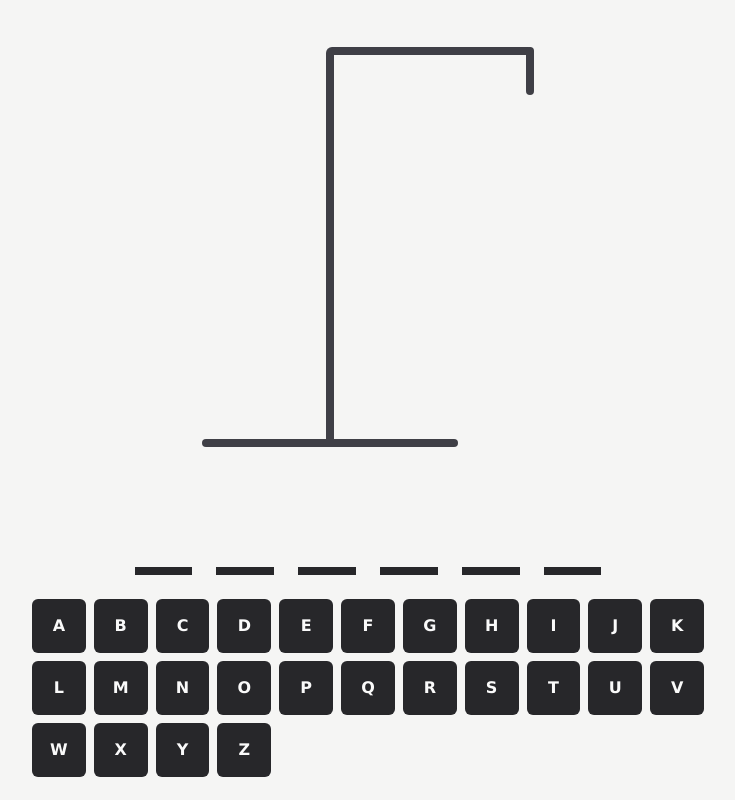
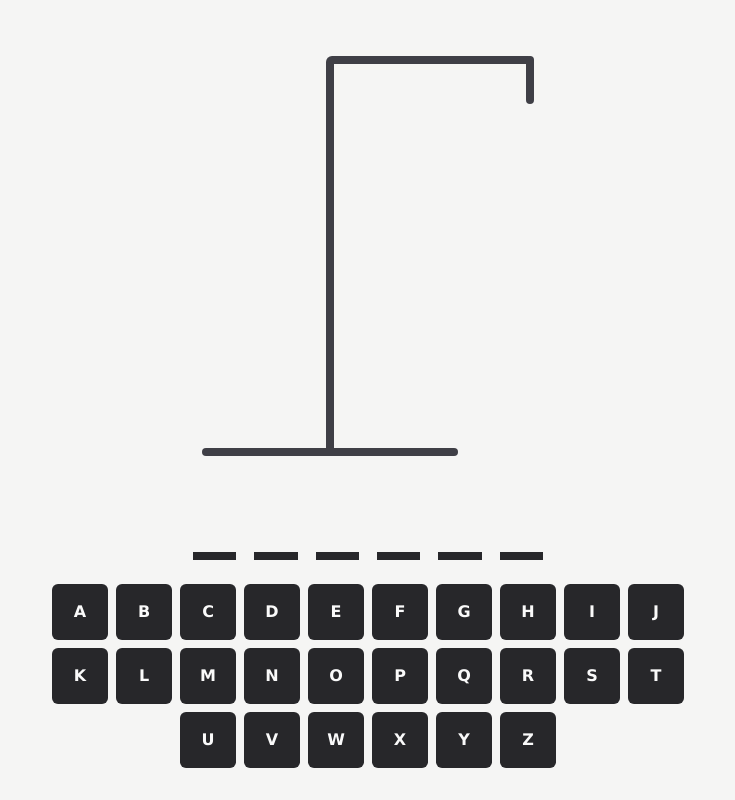
Before and after one commit to Dunkelhaiser/Hangem, a React (Vite) app: page / in a window 1280 px wide. Shown: the whole page, without its empty margins (272-1007 px from the left). Built offline with nearby package versions, Linux system fonts and the light colour scheme.

Commit message:
Updated UI

```diff
--- a/src/components/Keyboard.tsx
+++ b/src/components/Keyboard.tsx
@@ -36,19 +36,20 @@ interface Props {
 
 const Keyboard = ({ correctLetters, incorrectLetters, addGuessedLetter, disabled }: Props) => {
     return (
-        <div className="grid w-full max-w-2xl grid-cols-[repeat(auto-fit,_minmax(50px,_1fr))] gap-2">
+        <div className=" flex w-full max-w-2xl flex-wrap justify-center gap-2">
             {keys.map((key) => {
                 return (
                     <button
                         onClick={() => addGuessedLetter(key)}
                         disabled={incorrectLetters.includes(key) || disabled || correctLetters.includes(key)}
                         key={key}
-                        className={`aspect-square rounded-md bg-zinc-800 p-2 font-bold uppercase text-zinc-50 transition ${
+                        className={`aspect-square h-14 w-14 rounded-md p-2 font-bold uppercase text-zinc-50 transition ${
                             correctLetters.includes(key) || incorrectLetters.includes(key) || disabled
                                 ? "cursor-default"
-                                : "cursor-pointer hover:bg-zinc-700 focus-visible:bg-zinc-700 active:bg-zinc-900 "
+                                : "cursor-pointer hover:bg-zinc-700 focus-visible:bg-zinc-700 active:bg-zinc-900"
                         }
-                        ${!incorrectLetters.includes(key) ? "" : "bg-zinc-400"} ${correctLetters.includes(key) ? "bg-slate-500" : ""}`}
+                        ${!correctLetters.includes(key) && !incorrectLetters.includes(key) && "bg-zinc-800"}
+                        ${incorrectLetters.includes(key) && "bg-zinc-400"} ${correctLetters.includes(key) && "bg-slate-500"}`}
                     >
                         {key}
                     </button>
--- a/src/components/Word.tsx
+++ b/src/components/Word.tsx
@@ -9,7 +9,7 @@ interface Props {
 const Word = ({ guessingWord, guessedLetters, reveal }: Props) => {
     const [word] = useState(guessingWord);
     return (
-        <div className="flex max-w-7xl flex-wrap gap-[0.25em] font-mono text-8xl font-bold uppercase text-zinc-800">
+        <div className="flex max-w-7xl flex-wrap gap-[0.25em] font-mono text-7xl font-bold uppercase text-zinc-800">
             {word.split("").map((letter, i) => {
                 return (
                     <span key={`${letter} ${i + 1}`} className="border-b-8 border-zinc-800">
--- a/src/features/Hangman.tsx
+++ b/src/features/Hangman.tsx
@@ -4,7 +4,7 @@ import Keyboard from "../components/Keyboard";
 import Word from "../components/Word";
 
 const Hangman = () => {
-    const [guessingWord, setGuessingWord] = useState("korean");
+    const [guessingWord] = useState("korean");
     const [guessedLetters, setGuessedLetters] = useState<string[]>([]);
 
     const incorrectLetters = guessedLetters.filter((letter) => !guessingWord.includes(letter));
```
